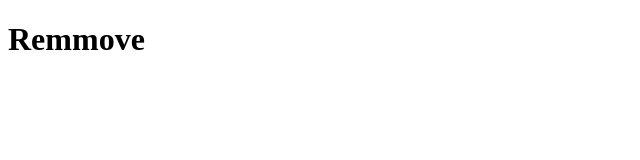
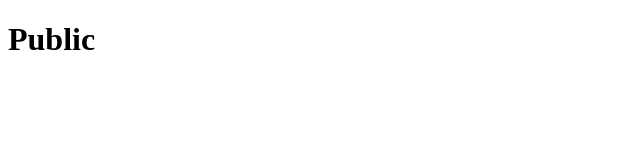
Before and after one commit to harshbbcspl/angular-tut, an Angular app: page /user/1/1 in a window 1280 px wide. Shown: the top 160 px of the page, without its empty margins (0-640 px from the left). Built offline with nearby package versions, Linux system fonts and the light colour scheme.

Commit message:
01-10-2025

```diff
--- a/src/app/app.html
+++ b/src/app/app.html
@@ -1,4 +1,4 @@
-<h1>Remmove</h1>
+<h1>Public</h1>
 
 
 
```
